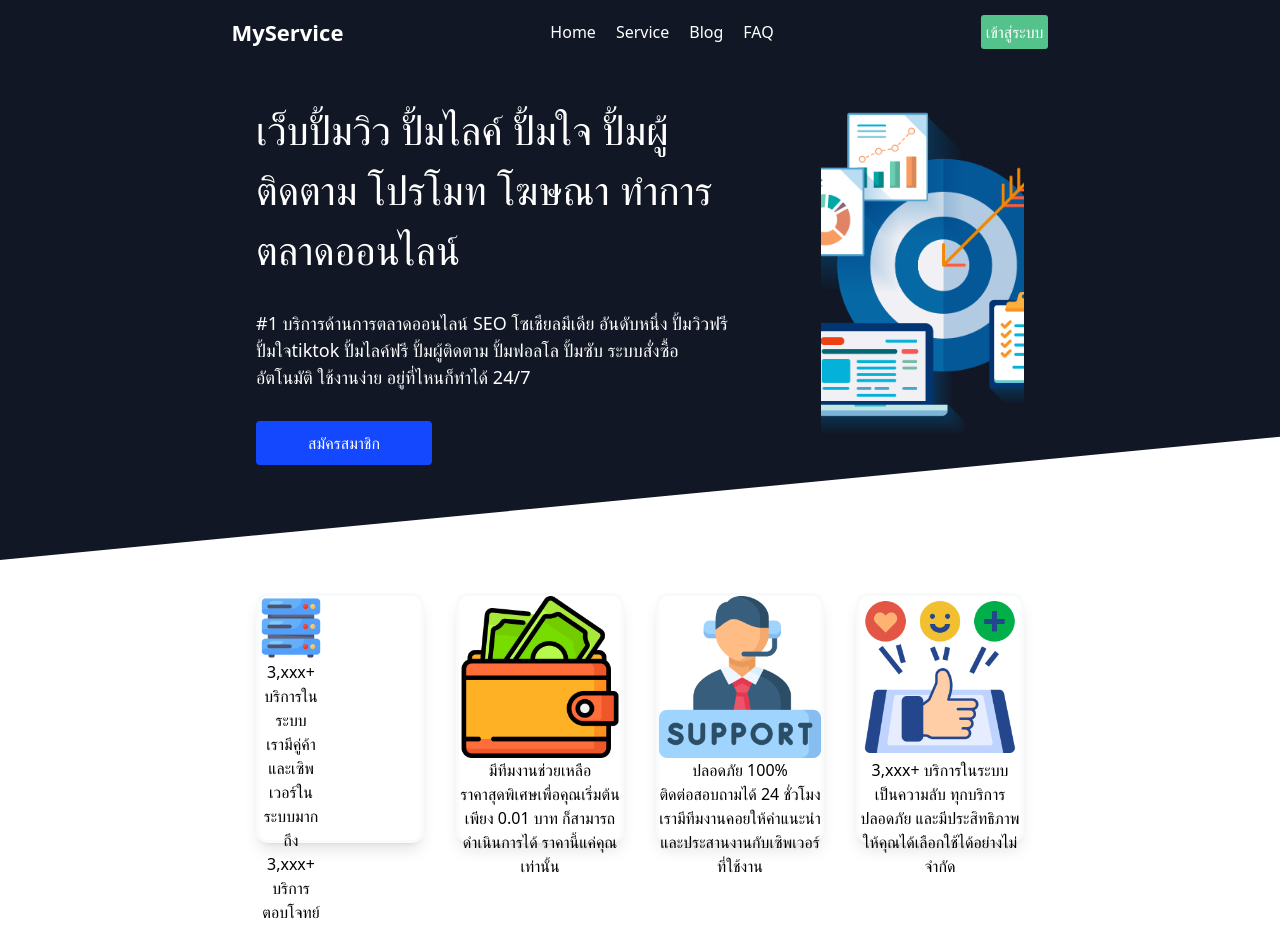
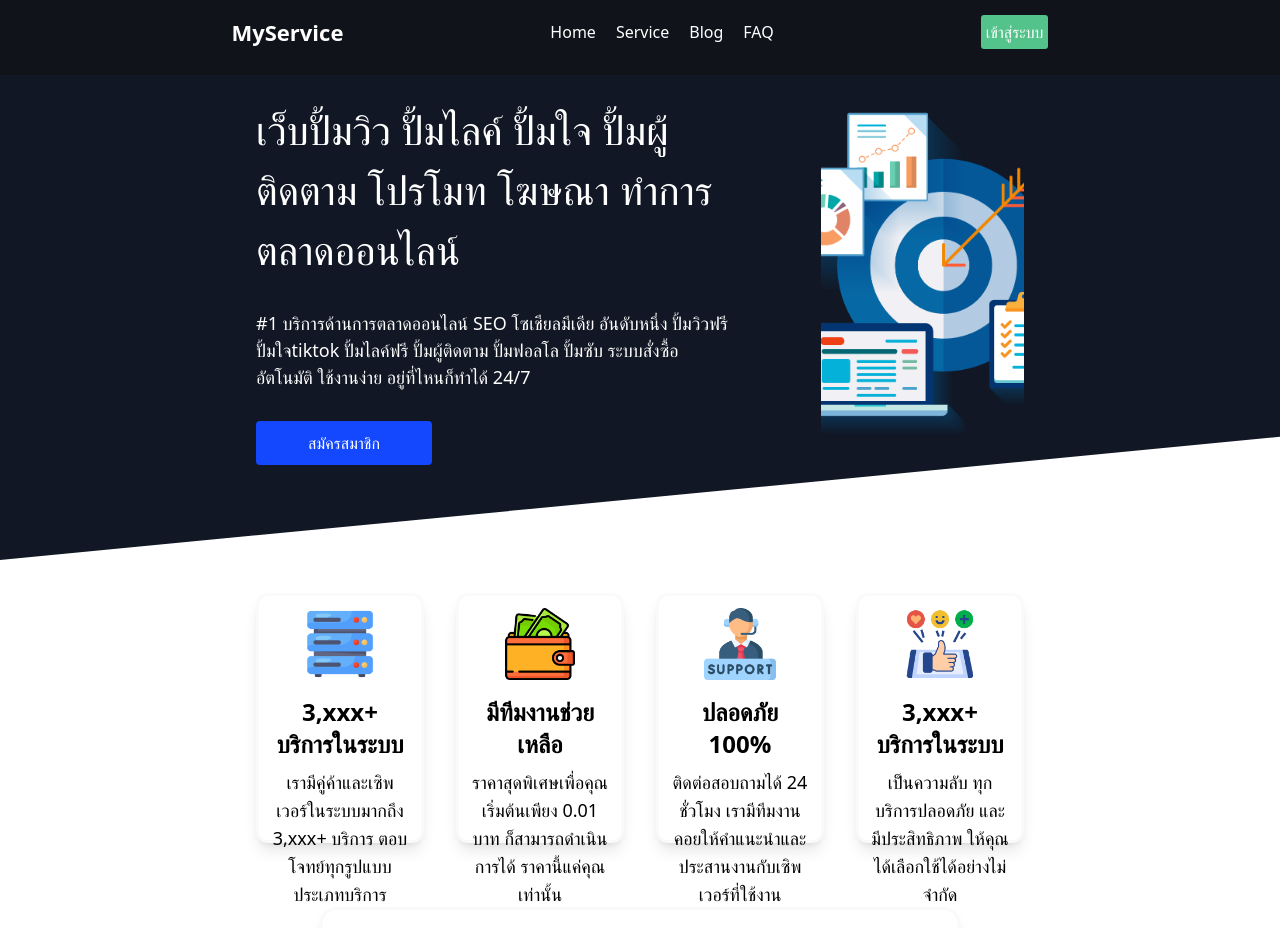
Before and after one commit to bbxme7799/finalproject3, a Next.js app: page / in a window 1280 px wide. Shown: the top 928 px of the page. Before the commit the page ends 800 px from the top, so only its background shows below. Built offline with nearby package versions, Linux system fonts and the light colour scheme.

Commit message:
update index

```diff
--- a/components/layout/main-header.js
+++ b/components/layout/main-header.js
@@ -27,6 +27,7 @@ const links = [
 function MainHeader() {
   return (
     <div className={styles.container}>
+      <div className={styles.area}></div>
       <div className={styles.nav1}>
       <Link href="/" className={styles.logo}>
         MyService
--- a/components/layout/main-header.module.css
+++ b/components/layout/main-header.module.css
@@ -23,6 +23,17 @@
   width: 80%;
 }
 
+.area{
+  position: fixed;
+  top: 0;
+  right: 0;
+  left: 0;
+  height: 75px;
+  opacity: 0.5;
+  z-index: 100;
+  background-color: #111;
+}
+
 .logo{
   font-weight: bold;
   font-size: 22px;
--- a/pages/index.js
+++ b/pages/index.js
@@ -42,47 +42,55 @@ function HomePage() {
         </div>
       </div>
       <div class="grid grid-cols-4 gap-8 mt-32 w-[60%] mx-auto items-center text-center ">
-        <div class="bg-white h-[250px] rounded-xl shadow-lg border-[3px] border-gray-50">
-          <div className="w-16">
-            <Image src={Servericon} alt="server" />
-            <h2>3,xxx+ บริการในระบบ</h2>
-            <p>
+        <div class={classes.card}>
+          <div className={classes.bodycard}>
+            <Image src={Servericon} alt="server" className={classes.cardimg}/>
+            <h2 className={classes.cardtitle}>3,xxx+ บริการในระบบ</h2>
+            <p className={classes.carddesc}>
               เรามีคู่ค้าและเซิพเวอร์ในระบบมากถึง 3,xxx+ บริการ
               ตอบโจทย์ทุกรูปแบบ ประเภทบริการ
             </p>
           </div>
         </div>
-        <div class="bg-white h-[250px] rounded-xl shadow-lg border-[3px] border-gray-50">
-          <div>
-            <Image src={Walleticon} alt="server" />
-            <h2>มีทีมงานช่วยเหลือ</h2>
-            <p>
+        <div class={classes.card}>
+          <div className={classes.bodycard}>
+            <Image src={Walleticon} alt="server" className={classes.cardimg} />
+            <h2 className={classes.cardtitle}>มีทีมงานช่วยเหลือ</h2>
+            <p className={classes.carddesc}>
               ราคาสุดพิเศษเพื่อคุณเริ่มต้นเพียง 0.01 บาท ก็สามารถดำเนินการได้
               ราคานี้แค่คุณเท่านั้น
             </p>
           </div>
         </div>
-        <div class="bg-white h-[250px] rounded-xl shadow-lg border-[3px] border-gray-50">
-          <div>
-            <Image src={helpdeskicon} alt="server" />
-            <h2>ปลอดภัย 100%</h2>
-            <p>
+        <div class={classes.card}>
+          <div className={classes.bodycard}>
+            <Image src={helpdeskicon} alt="server" className={classes.cardimg} />
+            <h2 className={classes.cardtitle}>ปลอดภัย 100%</h2>
+            <p className={classes.carddesc}>
               ติดต่อสอบถามได้ 24 ชั่วโมง
               เรามีทีมงานคอยให้คำแนะนำและประสานงานกับเซิพเวอร์ที่ใช้งาน
             </p>
           </div>
         </div>
-        <div class="bg-white h-[250px] rounded-xl shadow-lg border-[3px] border-gray-50">
-          <div>
-            <Image src={Socialicon} alt="server" />
-            <h2>3,xxx+ บริการในระบบ</h2>
-            <p>
+        <div class={classes.card}>
+          <div className={classes.bodycard}>
+            <Image src={Socialicon} alt="server" className={classes.cardimg} />
+            <h2 className={classes.cardtitle} >3,xxx+ บริการในระบบ</h2>
+            <p className={classes.carddesc}>
               เป็นความลับ ทุกบริการปลอดภัย และมีประสิทธิภาพ
               ให้คุณได้เลือกใช้ได้อย่างไม่จำกัด
             </p>
           </div>
         </div>
       </div>
+      <div className="w-[50%] bg-white h-[100px] mx-auto mt-16 shadow-lg rounded-2xl border-[3px] border-gray-50 flex items-center content-center justify-center">
+        <div className="justify-center text-center items-center">
+          <h1 className="font-bold text-4xl ">TOP Rated Services</h1>
+        </div>
+      </div>
+      <div className="w-[50%] bg-white h-[500px] mx-auto mt-16 shadow-lg  border-[3px] border-gray-50 flex items-center content-center justify-center mb-10">
+
+      </div>
     </div>
   );
 }
--- a/pages/index.module.css
+++ b/pages/index.module.css
@@ -1,5 +1,5 @@
 .container {
-  position: fixed;
+  position: absolute;
   width: 100%;
   left: 0;
   top: 0;
@@ -68,3 +68,23 @@
   font-size: 18px;
   font-weight: 300;
 }
+
+.card{
+  @apply bg-white h-[250px] rounded-xl shadow-lg border-[3px] border-gray-50 px-3 py-3
+}
+
+.bodycard{
+  @apply flex flex-col items-center
+}
+
+.cardimg{
+  @apply w-[4.5rem] pb-4
+}
+
+.cardtitle{
+  @apply font-semibold text-2xl pb-2
+}
+
+.carddesc{
+  @apply text-lg
+}
```
Also changed, not shown: styles/globals.css (line endings or trailing spaces).
